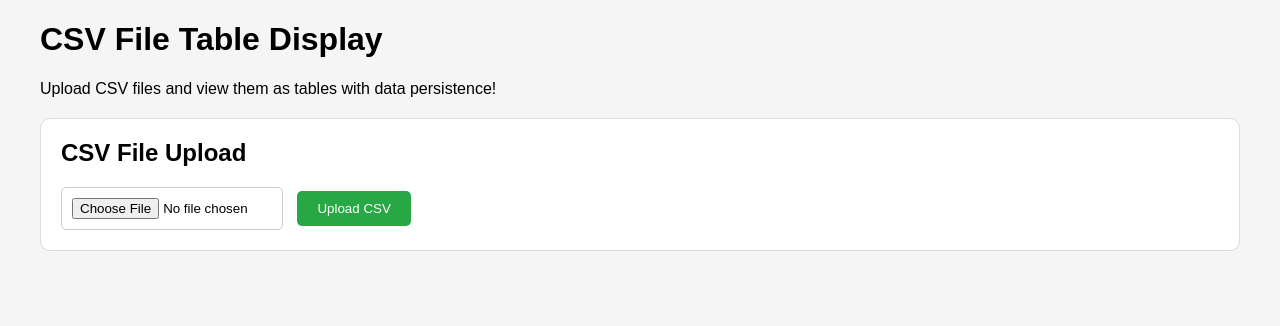
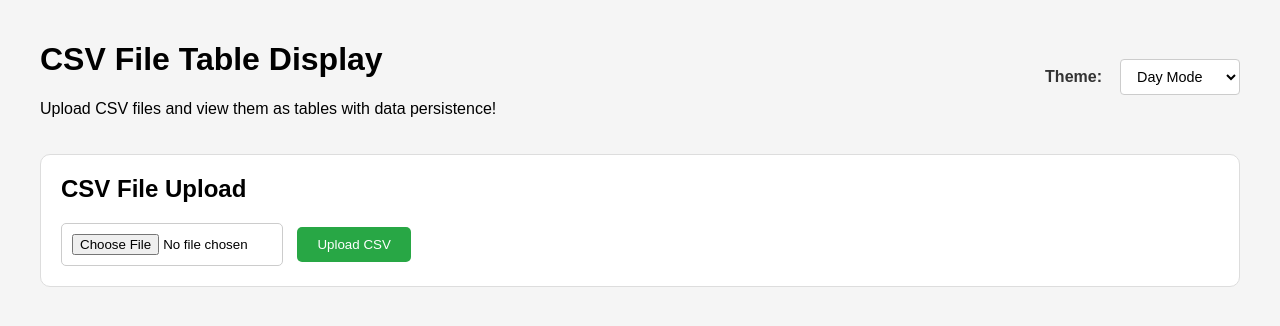
Before and after one commit to medaka46/ushika_cc_00, a FastAPI app: page / in a window 1280 px wide. Shown: the top 326 px of the page. Run offline with FastAPI, Linux system fonts and the light colour scheme; some libraries are stand-ins or nearby versions.

Commit message:
007:add function of selector for day and night mode

```diff
--- a/templates/index.html
+++ b/templates/index.html
@@ -113,12 +113,105 @@
             border-radius: 8px;
             text-align: center;
         }
+        .theme-selector {
+            display: flex;
+            align-items: center;
+            gap: 10px;
+        }
+        .theme-selector label {
+            font-weight: bold;
+            color: #333;
+        }
+        .theme-selector select {
+            padding: 8px 12px;
+            border: 1px solid #ccc;
+            border-radius: 4px;
+            background-color: white;
+            font-size: 0.9em;
+        }
+
+        /* Night Mode Styles */
+        body.night-mode {
+            background-color: #1a1a1a;
+            color: #e0e0e0;
+        }
+        body.night-mode .container {
+            color: #e0e0e0;
+        }
+        body.night-mode .csv-upload {
+            background-color: #2d2d2d;
+            border-color: #444;
+        }
+        body.night-mode input[type="text"],
+        body.night-mode input[type="file"],
+        body.night-mode select {
+            background-color: #3a3a3a;
+            border-color: #555;
+            color: #e0e0e0;
+        }
+        body.night-mode button {
+            background-color: #0056b3;
+            border-color: #004494;
+        }
+        body.night-mode button:hover {
+            background-color: #004494;
+        }
+        body.night-mode table {
+            background-color: #2d2d2d;
+            color: #e0e0e0;
+        }
+        body.night-mode th {
+            background-color: #3a3a3a;
+            color: #e0e0e0;
+        }
+        body.night-mode tr:nth-child(even) {
+            background-color: #333;
+        }
+        body.night-mode tr:hover {
+            background-color: #404040;
+        }
+        body.night-mode td, body.night-mode th {
+            border-color: #555;
+        }
+        body.night-mode .table-container {
+            border-color: #555;
+        }
+        body.night-mode .column-index-list {
+            background-color: #2d2d2d;
+            border-color: #444;
+        }
+        body.night-mode .column-item {
+            background-color: #0056b3;
+        }
+        body.night-mode #scatterPlotContainer {
+            background-color: #2d2d2d;
+            border-color: #444;
+        }
+        body.night-mode .theme-selector label {
+            color: #e0e0e0;
+        }
+        body.night-mode .theme-selector select {
+            background-color: #3a3a3a;
+            border-color: #555;
+            color: #e0e0e0;
+        }
     </style>
 </head>
 <body>
     <div class="container">
-        <h1>CSV File Table Display</h1>
-        <p>Upload CSV files and view them as tables with data persistence!</p>
+        <div style="display: flex; justify-content: space-between; align-items: center; margin-bottom: 20px;">
+            <div>
+                <h1>CSV File Table Display</h1>
+                <p>Upload CSV files and view them as tables with data persistence!</p>
+            </div>
+            <div class="theme-selector">
+                <label for="themeToggle">Theme:</label>
+                <select id="themeToggle" onchange="toggleTheme()">
+                    <option value="day">Day Mode</option>
+                    <option value="night">Night Mode</option>
+                </select>
+            </div>
+        </div>
 
         <div class="csv-upload">
             <h2>CSV File Upload</h2>
@@ -462,8 +555,37 @@
             }
         }
 
-        // Load CSV data when page loads
+        // Theme toggle functionality
+        function toggleTheme() {
+            const themeSelect = document.getElementById('themeToggle');
+            const selectedTheme = themeSelect.value;
+
+            if (selectedTheme === 'night') {
+                document.body.classList.add('night-mode');
+                localStorage.setItem('theme', 'night');
+            } else {
+                document.body.classList.remove('night-mode');
+                localStorage.setItem('theme', 'day');
+            }
+        }
+
+        // Load saved theme preference
+        function loadTheme() {
+            const savedTheme = localStorage.getItem('theme');
+            const themeSelect = document.getElementById('themeToggle');
+
+            if (savedTheme === 'night') {
+                document.body.classList.add('night-mode');
+                themeSelect.value = 'night';
+            } else {
+                document.body.classList.remove('night-mode');
+                themeSelect.value = 'day';
+            }
+        }
+
+        // Load CSV data and theme when page loads
         loadCSVData();
+        loadTheme();
     </script>
 </body>
 </html>
```
